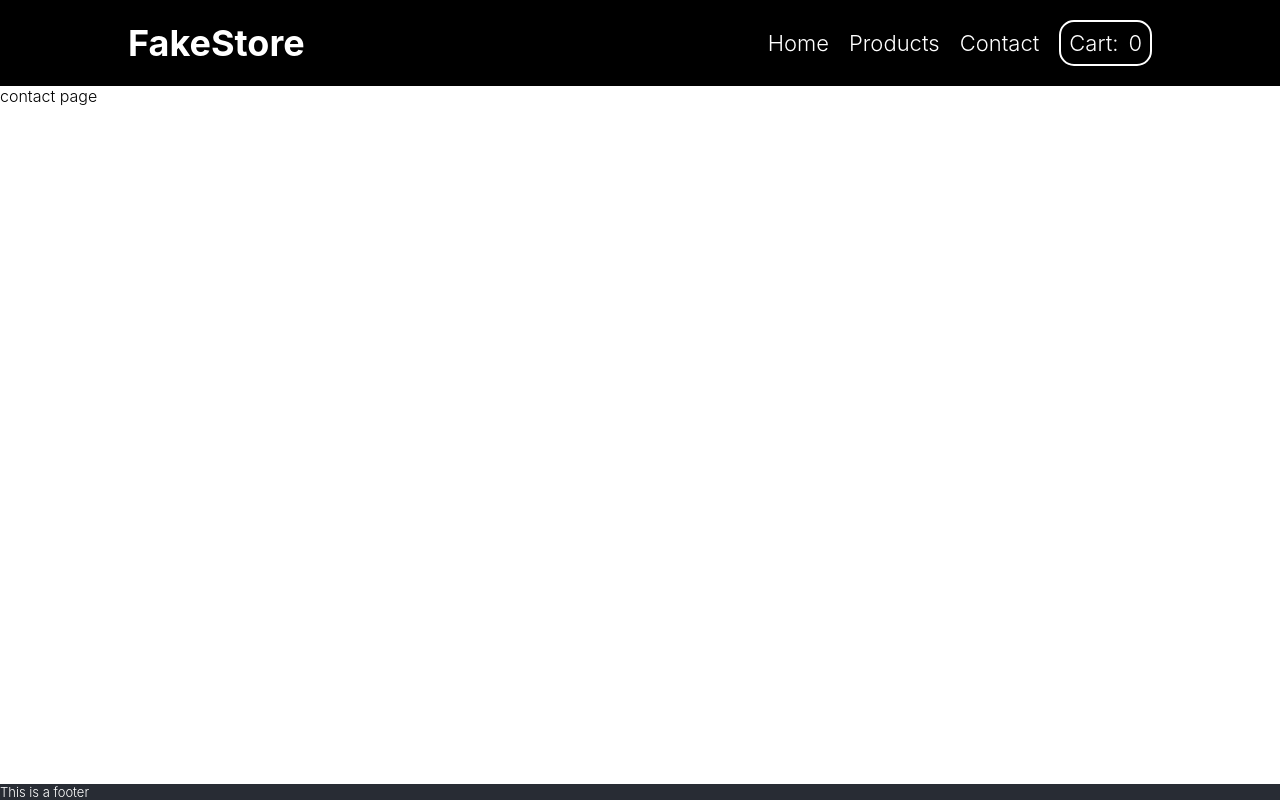
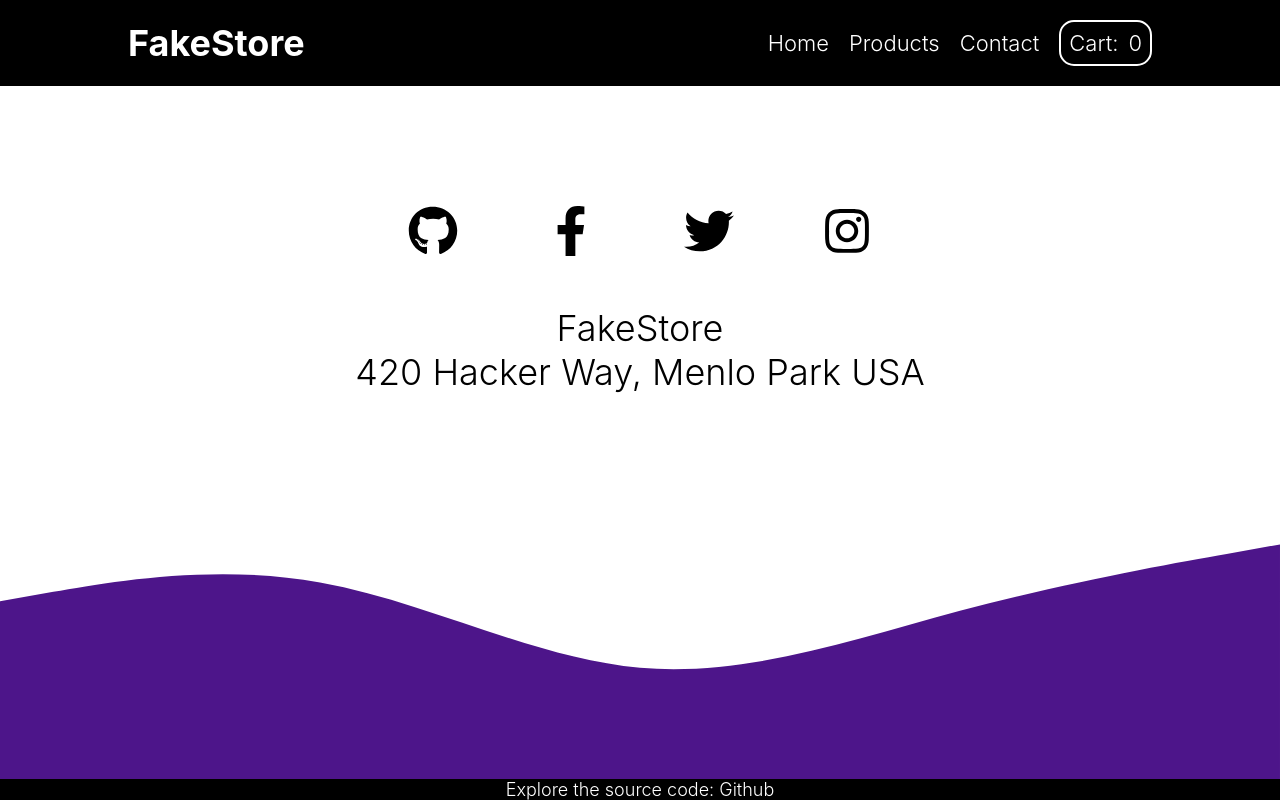
Before and after one commit to skeanster/web-store, a React (Create React App) app: page /web-store/Contactpage in a window 1280 px wide. Built offline with nearby package versions, Linux system fonts and the light colour scheme.

Commit message:
style updates, contact page updates

```diff
--- a/src/App.css
+++ b/src/App.css
@@ -54,7 +54,7 @@
   display: flex;
   align-items: center;
   flex-direction: column;
-  height: 60vh;
+  height: calc(100vh - 89px);
   background-image: linear-gradient(rgba(0, 0, 0, 0.5), rgba(0, 0, 0, 0.5)),
     url(./components/images/people.png);
   background-position: center;
@@ -122,21 +122,29 @@
 .mainShopButton:hover {
   color: rgb(77 21 138);
   background-color: white;
-  border: 2px solid rgb(77 21 138);
+  border: 3px solid rgb(77 21 138);
 }
 
 .footerContainer {
-  background-color: #282c34;
+  background-color: black;
   display: flex;
   flex-direction: row;
   flex-wrap: nowrap;
   align-items: center;
-  justify-content: space-between;
-  font-size: calc(5px + 1vmin);
+  justify-content: center;
+  font-size: calc(10px + 1vmin);
   color: white;
   position: absolute;
   bottom: 0;
   width: 100%;
+}
+
+#footerGithub {
+  color: white;
+}
+
+#footerGithub:hover {
+  text-decoration: underline;
 }
 
 .productPage {
@@ -172,3 +180,59 @@
   align-items: center;
   padding: 15px;
 }
+
+.contactPage {
+  max-width: 1000px;
+  margin-left: auto;
+  margin-right: auto;
+}
+
+.contactContainer {
+  padding-top: 15vh;
+  display: flex;
+  flex-direction: column;
+  align-items: center;
+  gap: 50px;
+}
+
+.iconsContainer {
+  display: flex;
+  grid-gap: 20px;
+  width: 60%;
+  justify-content: space-evenly;
+}
+
+#github {
+  color: black;
+  width: 50px;
+  height: 50px;
+}
+
+#facebook {
+  color: black;
+  width: 50px;
+  height: 50px;
+}
+
+#twitter {
+  color: black;
+  width: 50px;
+  height: 50px;
+}
+
+#instagram {
+  color: black;
+  width: 50px;
+  height: 50px;
+}
+
+.contactTextContainer {
+  font-size: calc(20px + 2vmin);
+  text-align: center;
+}
+
+.wave {
+  position: absolute;
+  bottom: 0;
+  z-index: -10;
+}
--- a/src/App.js
+++ b/src/App.js
@@ -2,7 +2,6 @@
 import Navbar from './components/Navbar';
 import Homepage from './components/Homepage';
 import Footer from './components/Footer';
-import Wavesvg from './components/Wavesvg';
 
 const App = (props) => {
   const { cartTotal } = props;
@@ -12,7 +11,6 @@
       <Navbar cartTotal={cartTotal} />
       <Homepage />
       <Footer />
-      <Wavesvg />
     </div>
   );
 };
--- a/src/RouteSwitch.js
+++ b/src/RouteSwitch.js
@@ -1,4 +1,4 @@
-import React, { useState, useEffect } from 'react';
+import React, { useState } from 'react';
 import { BrowserRouter, Routes, Route } from 'react-router-dom';
 import App from './App';
 import Productpage from './components/Productpage';
--- a/src/components/Contactpage.js
+++ b/src/components/Contactpage.js
@@ -1,5 +1,6 @@
 import Navbar from './Navbar';
 import Footer from './Footer';
+import Wavesvg from './Wavesvg';
 
 const Contactpage = (props) => {
   const { cartTotal } = props;
@@ -7,7 +8,99 @@
   return (
     <div>
       <Navbar cartTotal={cartTotal} />
-      <div>contact page</div>
+      <div className="contactPage">
+        <div className="contactContainer">
+          <div className="iconsContainer">
+            <a
+              target="_blank"
+              rel="noreferrer"
+              href="https://github.com/skeanster"
+              className="contactIcon"
+              id="github"
+            >
+              <svg
+                id="github"
+                stroke="currentColor"
+                fill="currentColor"
+                stroke-width="0"
+                viewBox="0 0 496 512"
+                height="1em"
+                width="1em"
+                xmlns="http://www.w3.org/2000/svg"
+              >
+                <path d="M165.9 397.4c0 2-2.3 3.6-5.2 3.6-3.3.3-5.6-1.3-5.6-3.6 0-2 2.3-3.6 5.2-3.6 3-.3 5.6 1.3 5.6 3.6zm-31.1-4.5c-.7 2 1.3 4.3 4.3 4.9 2.6 1 5.6 0 6.2-2s-1.3-4.3-4.3-5.2c-2.6-.7-5.5.3-6.2 2.3zm44.2-1.7c-2.9.7-4.9 2.6-4.6 4.9.3 2 2.9 3.3 5.9 2.6 2.9-.7 4.9-2.6 4.6-4.6-.3-1.9-3-3.2-5.9-2.9zM244.8 8C106.1 8 0 113.3 0 252c0 110.9 69.8 205.8 169.5 239.2 12.8 2.3 17.3-5.6 17.3-12.1 0-6.2-.3-40.4-.3-61.4 0 0-70 15-84.7-29.8 0 0-11.4-29.1-27.8-36.6 0 0-22.9-15.7 1.6-15.4 0 0 24.9 2 38.6 25.8 21.9 38.6 58.6 27.5 72.9 20.9 2.3-16 8.8-27.1 16-33.7-55.9-6.2-112.3-14.3-112.3-110.5 0-27.5 7.6-41.3 23.6-58.9-2.6-6.5-11.1-33.3 2.6-67.9 20.9-6.5 69 27 69 27 20-5.6 41.5-8.5 62.8-8.5s42.8 2.9 62.8 8.5c0 0 48.1-33.6 69-27 13.7 34.7 5.2 61.4 2.6 67.9 16 17.7 25.8 31.5 25.8 58.9 0 96.5-58.9 104.2-114.8 110.5 9.2 7.9 17 22.9 17 46.4 0 33.7-.3 75.4-.3 83.6 0 6.5 4.6 14.4 17.3 12.1C428.2 457.8 496 362.9 496 252 496 113.3 383.5 8 244.8 8zM97.2 352.9c-1.3 1-1 3.3.7 5.2 1.6 1.6 3.9 2.3 5.2 1 1.3-1 1-3.3-.7-5.2-1.6-1.6-3.9-2.3-5.2-1zm-10.8-8.1c-.7 1.3.3 2.9 2.3 3.9 1.6 1 3.6.7 4.3-.7.7-1.3-.3-2.9-2.3-3.9-2-.6-3.6-.3-4.3.7zm32.4 35.6c-1.6 1.3-1 4.3 1.3 6.2 2.3 2.3 5.2 2.6 6.5 1 1.3-1.3.7-4.3-1.3-6.2-2.2-2.3-5.2-2.6-6.5-1zm-11.4-14.7c-1.6 1-1.6 3.6 0 5.9 1.6 2.3 4.3 3.3 5.6 2.3 1.6-1.3 1.6-3.9 0-6.2-1.4-2.3-4-3.3-5.6-2z"></path>
+              </svg>
+            </a>
+            <a
+              target="_blank"
+              rel="noreferrer"
+              href="https://github.com/skeanster"
+              className="contactIcon"
+              id="facebook"
+            >
+              <svg
+                id="facebook"
+                stroke="currentColor"
+                fill="currentColor"
+                stroke-width="0"
+                viewBox="0 0 320 512"
+                height="1em"
+                width="1em"
+                xmlns="http://www.w3.org/2000/svg"
+              >
+                <path d="M279.14 288l14.22-92.66h-88.91v-60.13c0-25.35 12.42-50.06 52.24-50.06h40.42V6.26S260.43 0 225.36 0c-73.22 0-121.08 44.38-121.08 124.72v70.62H22.89V288h81.39v224h100.17V288z"></path>
+              </svg>
+            </a>
+            <a
+              target="_blank"
+              rel="noreferrer"
+              href="https://github.com/skeanster"
+              className="contactIcon"
+              id="twitter"
+            >
+              <svg
+                id="twitter"
+                stroke="currentColor"
+                fill="currentColor"
+                stroke-width="0"
+                viewBox="0 0 512 512"
+                height="1em"
+                width="1em"
+                xmlns="http://www.w3.org/2000/svg"
+              >
+                <path d="M459.37 151.716c.325 4.548.325 9.097.325 13.645 0 138.72-105.583 298.558-298.558 298.558-59.452 0-114.68-17.219-161.137-47.106 8.447.974 16.568 1.299 25.34 1.299 49.055 0 94.213-16.568 130.274-44.832-46.132-.975-84.792-31.188-98.112-72.772 6.498.974 12.995 1.624 19.818 1.624 9.421 0 18.843-1.3 27.614-3.573-48.081-9.747-84.143-51.98-84.143-102.985v-1.299c13.969 7.797 30.214 12.67 47.431 13.319-28.264-18.843-46.781-51.005-46.781-87.391 0-19.492 5.197-37.36 14.294-52.954 51.655 63.675 129.3 105.258 216.365 109.807-1.624-7.797-2.599-15.918-2.599-24.04 0-57.828 46.782-104.934 104.934-104.934 30.213 0 57.502 12.67 76.67 33.137 23.715-4.548 46.456-13.32 66.599-25.34-7.798 24.366-24.366 44.833-46.132 57.827 21.117-2.273 41.584-8.122 60.426-16.243-14.292 20.791-32.161 39.308-52.628 54.253z"></path>
+              </svg>
+            </a>
+            <a
+              target="_blank"
+              rel="noreferrer"
+              href="https://github.com/skeanster"
+              className="contactIcon"
+              id="instagram"
+            >
+              <svg
+                id="instagram"
+                stroke="currentColor"
+                fill="currentColor"
+                stroke-width="0"
+                viewBox="0 0 448 512"
+                height="1em"
+                width="1em"
+                xmlns="http://www.w3.org/2000/svg"
+              >
+                <path d="M224.1 141c-63.6 0-114.9 51.3-114.9 114.9s51.3 114.9 114.9 114.9S339 319.5 339 255.9 287.7 141 224.1 141zm0 189.6c-41.1 0-74.7-33.5-74.7-74.7s33.5-74.7 74.7-74.7 74.7 33.5 74.7 74.7-33.6 74.7-74.7 74.7zm146.4-194.3c0 14.9-12 26.8-26.8 26.8-14.9 0-26.8-12-26.8-26.8s12-26.8 26.8-26.8 26.8 12 26.8 26.8zm76.1 27.2c-1.7-35.9-9.9-67.7-36.2-93.9-26.2-26.2-58-34.4-93.9-36.2-37-2.1-147.9-2.1-184.9 0-35.8 1.7-67.6 9.9-93.9 36.1s-34.4 58-36.2 93.9c-2.1 37-2.1 147.9 0 184.9 1.7 35.9 9.9 67.7 36.2 93.9s58 34.4 93.9 36.2c37 2.1 147.9 2.1 184.9 0 35.9-1.7 67.7-9.9 93.9-36.2 26.2-26.2 34.4-58 36.2-93.9 2.1-37 2.1-147.8 0-184.8zM398.8 388c-7.8 19.6-22.9 34.7-42.6 42.6-29.5 11.7-99.5 9-132.1 9s-102.7 2.6-132.1-9c-19.6-7.8-34.7-22.9-42.6-42.6-11.7-29.5-9-99.5-9-132.1s-2.6-102.7 9-132.1c7.8-19.6 22.9-34.7 42.6-42.6 29.5-11.7 99.5-9 132.1-9s102.7-2.6 132.1 9c19.6 7.8 34.7 22.9 42.6 42.6 11.7 29.5 9 99.5 9 132.1s2.7 102.7-9 132.1z"></path>
+              </svg>
+            </a>
+          </div>
+          <div className="contactTextContainer">
+            <div className="contactTextLogo">FakeStore</div>
+            <div className="contactTextAddress">
+              420 Hacker Way, Menlo Park USA
+            </div>
+          </div>
+        </div>
+      </div>
+      <Wavesvg />
       <Footer />
     </div>
   );
--- a/src/components/Footer.js
+++ b/src/components/Footer.js
@@ -1,5 +1,19 @@
 const Footer = () => {
-  return <div className="footerContainer">This is a footer</div>;
+  return (
+    <div className="footerContainer">
+      <div>
+        Explore the source code:{' '}
+        <a
+          href="https://github.com/skeanster/web-store"
+          target="_blank"
+          rel="noreferrer"
+          id="footerGithub"
+        >
+          Github
+        </a>
+      </div>
+    </div>
+  );
 };
 
 export default Footer;
```
